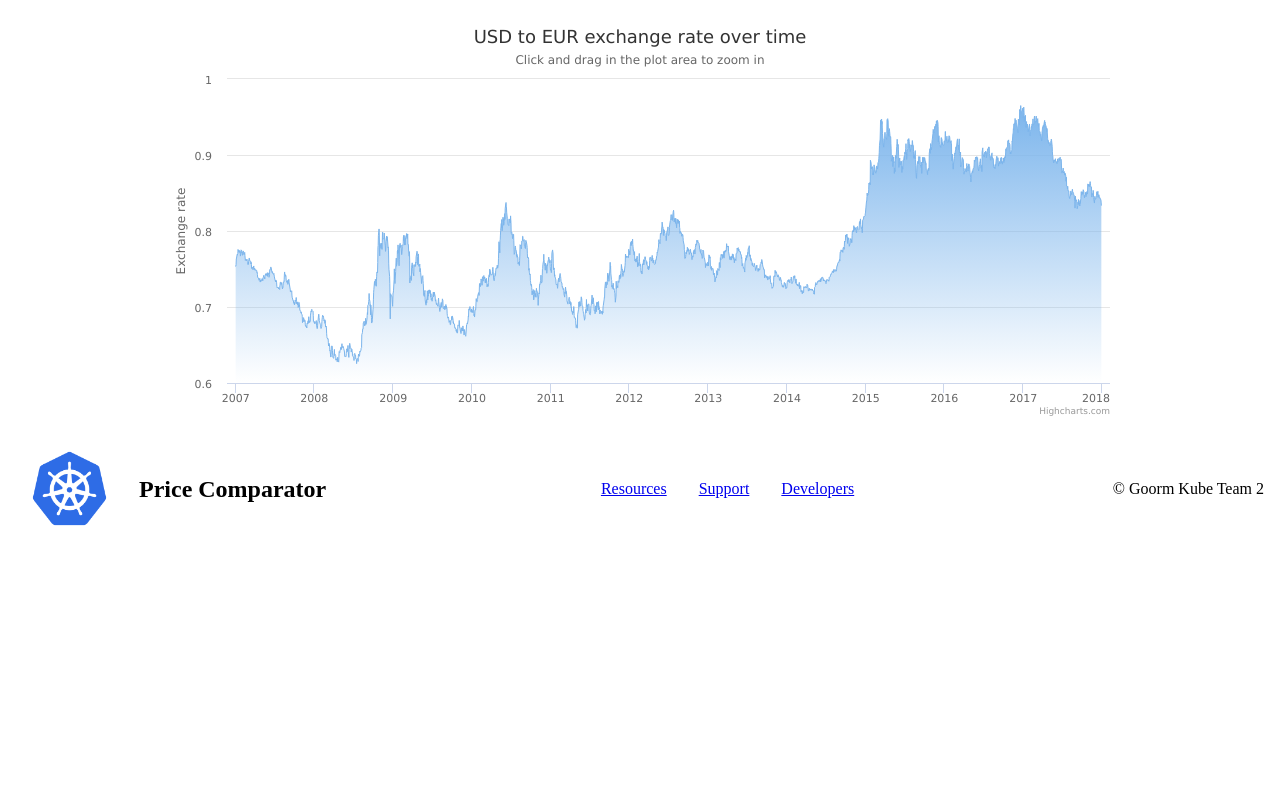
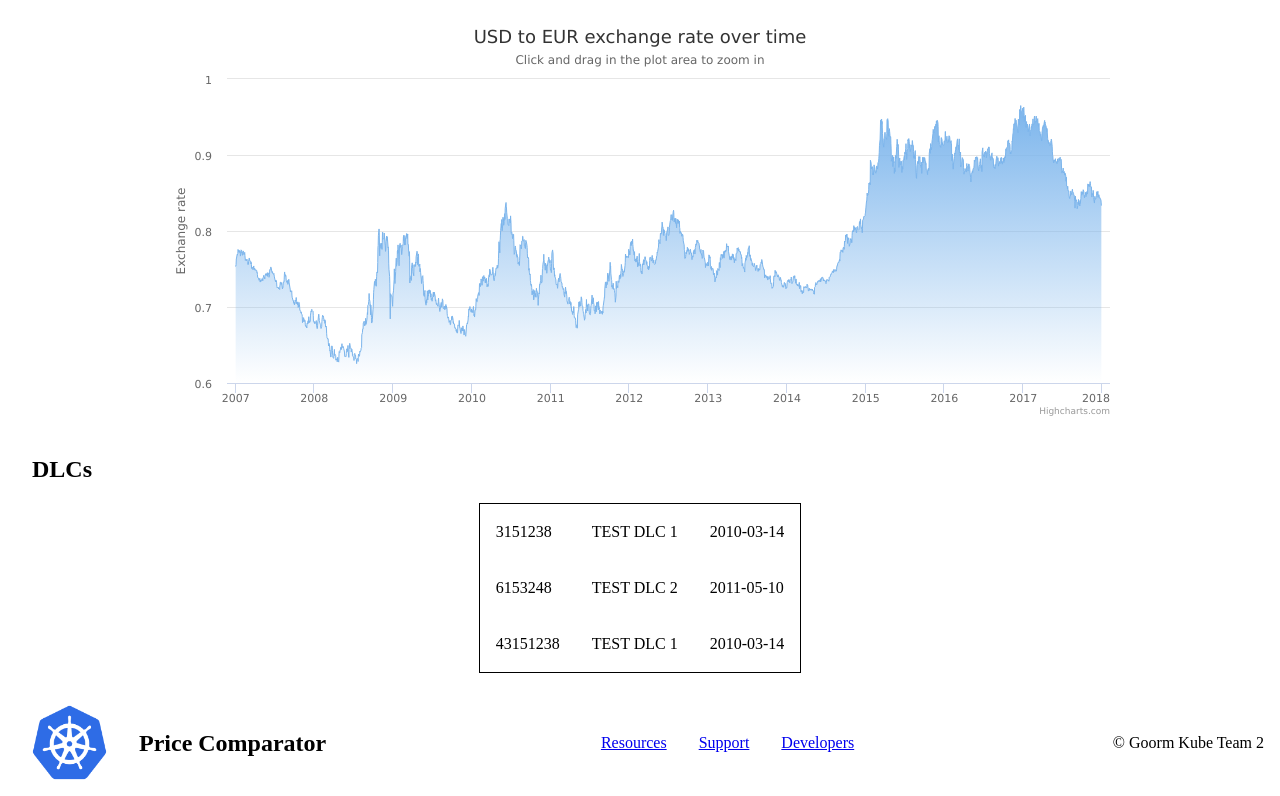
Before and after one commit to Resdayn/goorm-k8s-Finalproject-client, a React (Create React App) app: page /resources in a window 1280 px wide. Shown: the part 1310-2106 px from the top of the page. Before the commit the page ends 1852 px from the top, so only its background shows below. Built offline with nearby package versions, Linux system fonts and the light colour scheme.

Commit message:
added the DlcDisplay component to the ProfilePage route

```diff
--- a/src/pages/ProfilePage.js
+++ b/src/pages/ProfilePage.js
@@ -1,6 +1,7 @@
 import ItemDisplay from "../components/ItemDisplay";
 import ItemPrices from "../components/ItemPrices";
 import PriceHistory from "../components/PriceHistory";
+import DlcDisplay from "../components/DlcDisplay";
 
 const ProfilePage = () => {
   return (
@@ -8,6 +9,7 @@ const ProfilePage = () => {
       <ItemDisplay />
       <ItemPrices />
       <PriceHistory />
+      <DlcDisplay />
     </section>
   );
 };
```
